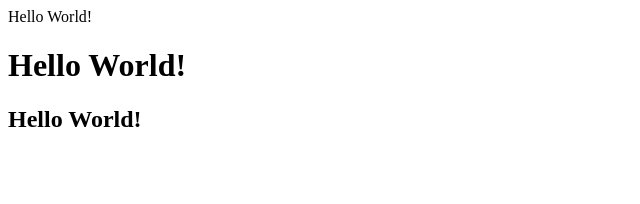
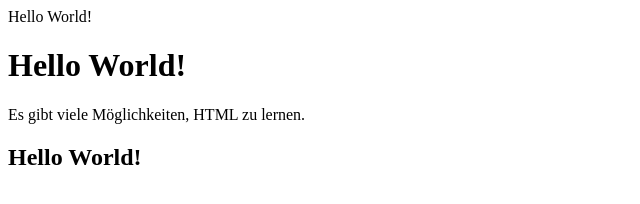
Before and after one commit to anasmatic/git_LZIFC005M, a plain HTML site: page marina.html in a window 1280 px wide. Shown: the whole page, without its empty margins (0-640 px from the left). Drawn offline with Linux system fonts and the light colour scheme.

Commit message:
Update html file in German

```diff
--- a/marina.html
+++ b/marina.html
@@ -6,6 +6,7 @@
     <body>
         Hello World!
         <h1>Hello World!</h1>
+        <p>Es gibt viele Möglichkeiten, HTML zu lernen.</p>
         <h2>Hello World!</h2>
     </body>
 </html>
```
